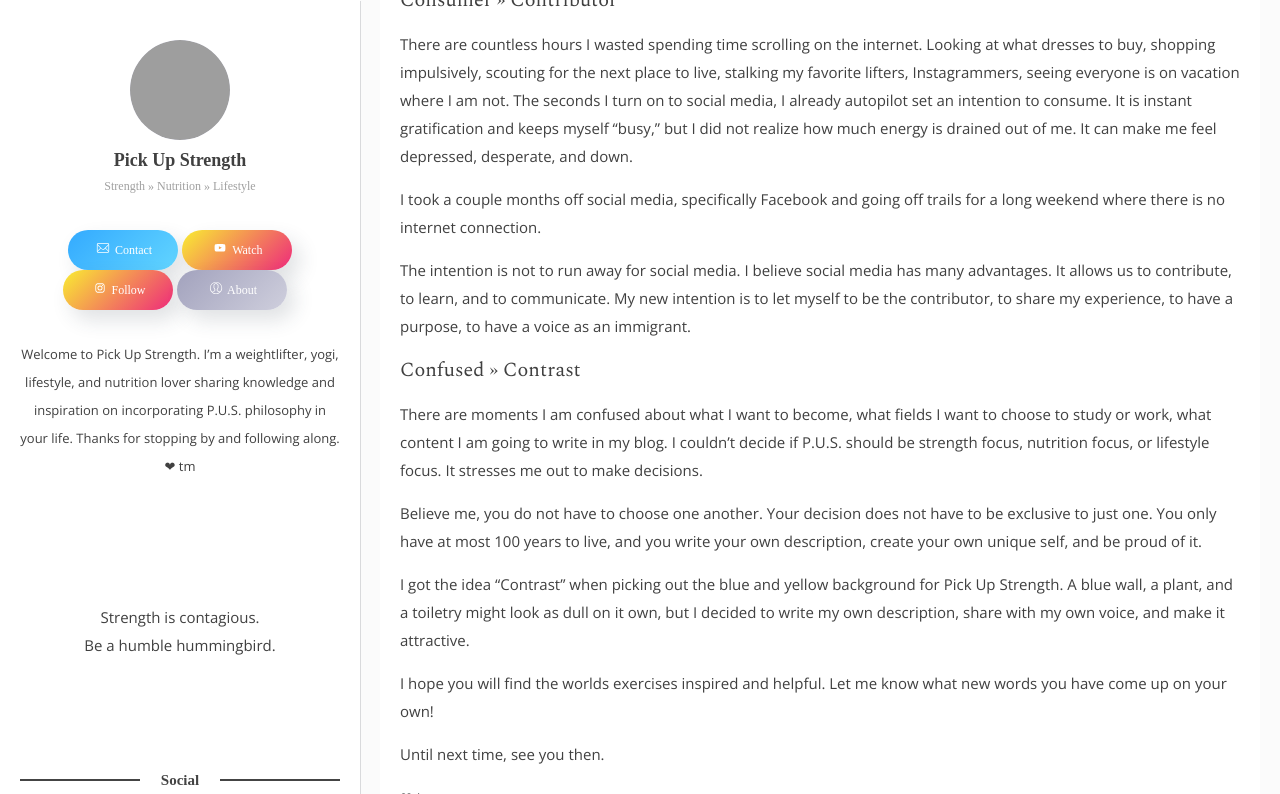
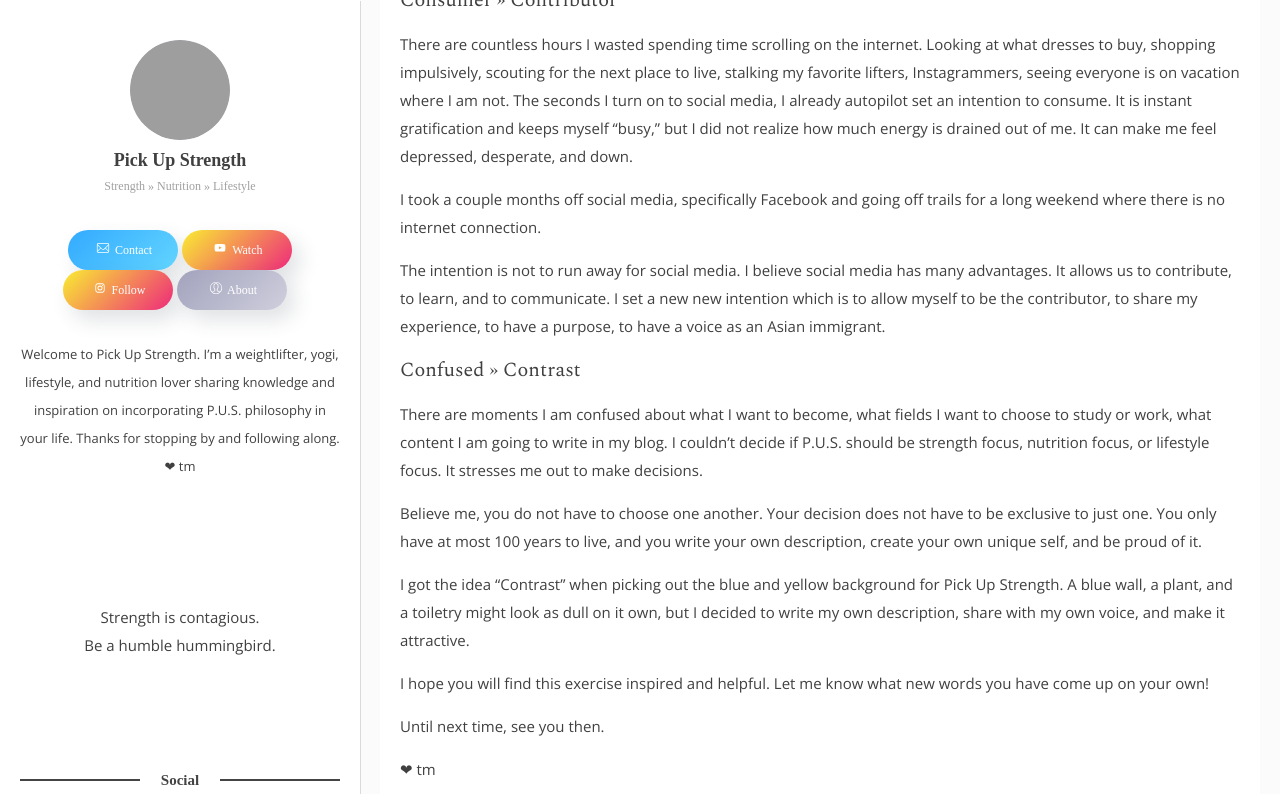
Before and after one commit to teckmonster/pickupstrength, a Jekyll site: the page built from _posts/2018-09-21-Life-Changing-Habits-Words-Start-Letter-C.markdown, in a window 1280 px wide and 900 px high, scrolled down 1197 px, cut to the strip 0-794 px from the top of the window. Built offline with Jekyll 4.4.1, drawn with Linux system fonts in a browser that asks for light colours; some web fonts are replaced; comment, search, counter and statistics services are not loaded; grey boxes are pictures that could not be loaded.

Commit message:
updated typo

```diff
--- a/_posts/2018-09-21-Life-Changing-Habits-Words-Start-Letter-C.markdown
+++ b/_posts/2018-09-21-Life-Changing-Habits-Words-Start-Letter-C.markdown
@@ -22,7 +22,7 @@
 
 I took a couple months off social media, specifically Facebook and going off trails for a long weekend where there is no internet connection.
 
-The intention is not to run away for social media. I believe social media has many advantages. It allows us to contribute, to learn, and to communicate. My new intention is to let myself to be the contributor, to share my experience, to have a purpose, to have a voice as an immigrant.
+The intention is not to run away for social media. I believe social media has many advantages. It allows us to contribute, to learn, and to communicate. I set a new new intention which is to allow myself to be the contributor, to share my experience, to have a purpose, to have a voice as an Asian immigrant.
 
 #### Confused » Contrast
 
@@ -32,7 +32,7 @@
 
 I got the idea "Contrast" when picking out the blue and yellow background for Pick Up Strength. A blue wall, a plant, and a toiletry might look as dull on it own, but I decided to write my own description, share with my own voice, and make it attractive.
 
-I hope you will find the worlds exercises inspired and helpful. Let me know what new words you have come up on your own!
+I hope you will find this exercise inspired and helpful. Let me know what new words you have come up on your own!
 
 Until next time, see you then.
 
```
